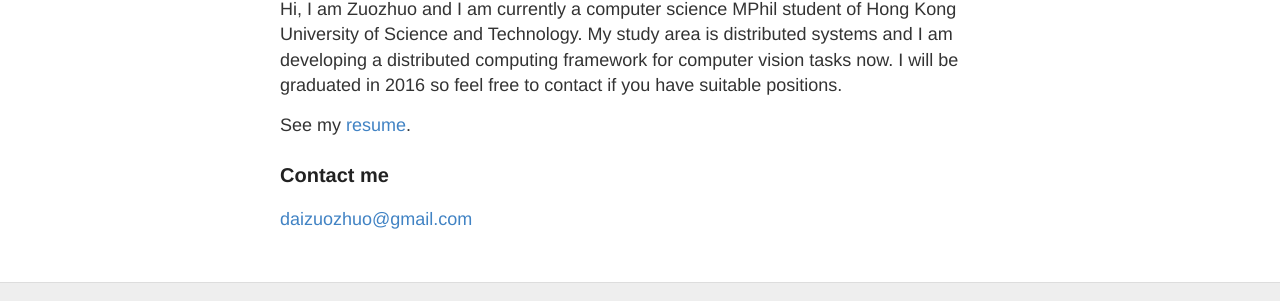
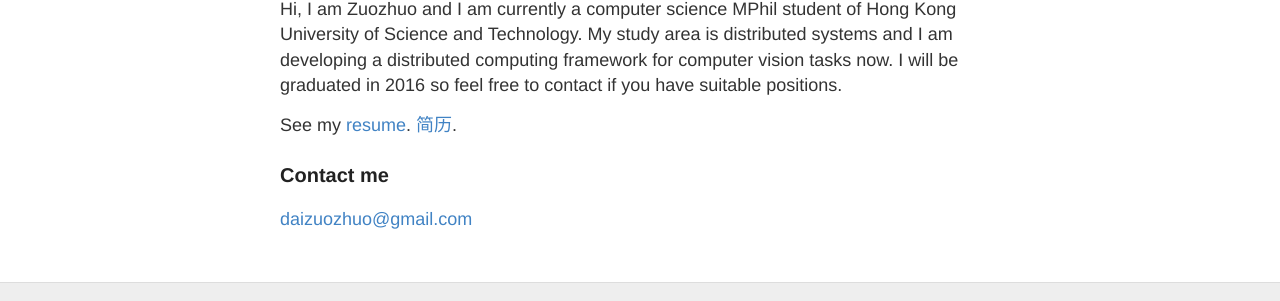
Before and after one commit to 2892931976/daizuozhuo.github.io, a Jekyll site: the page built from about.md, in a window 1280 px wide. Shown: the part 372-673 px from the top of the page. Built offline with Jekyll 4.4.1, drawn with Linux system fonts in a browser that asks for light colours; Markdown is read by kramdown in place of the engine named in the settings.

Commit message:
cn resume

```diff
--- a/about.md
+++ b/about.md
@@ -13,6 +13,8 @@ and I am developing a distributed computing framework for computer vision tasks
 I will be graduated in 2016 so feel free to contact if you have suitable positions.
 
 See my [resume](/images/zuozhuo.pdf).
+[简历](/images/戴作卓_香港科技大学.pdf).
+
 ### Contact me
 
 [daizuozhuo@gmail.com](mailto:daizuozhuo@gmail.com)
```
Also changed, not shown: 1 other file.
